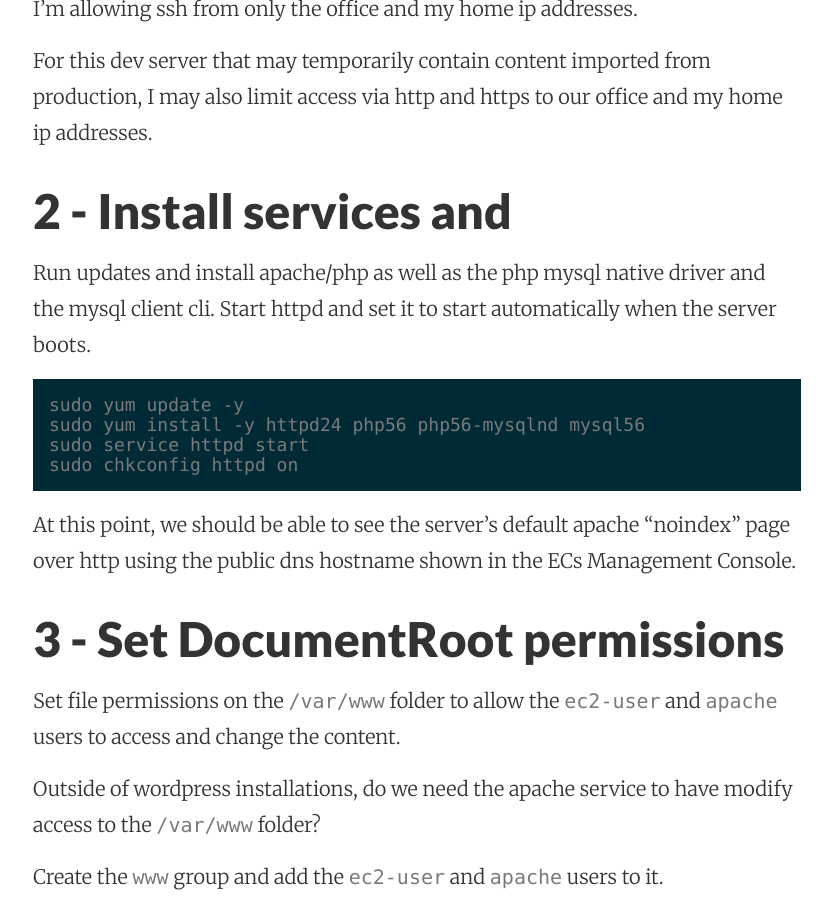
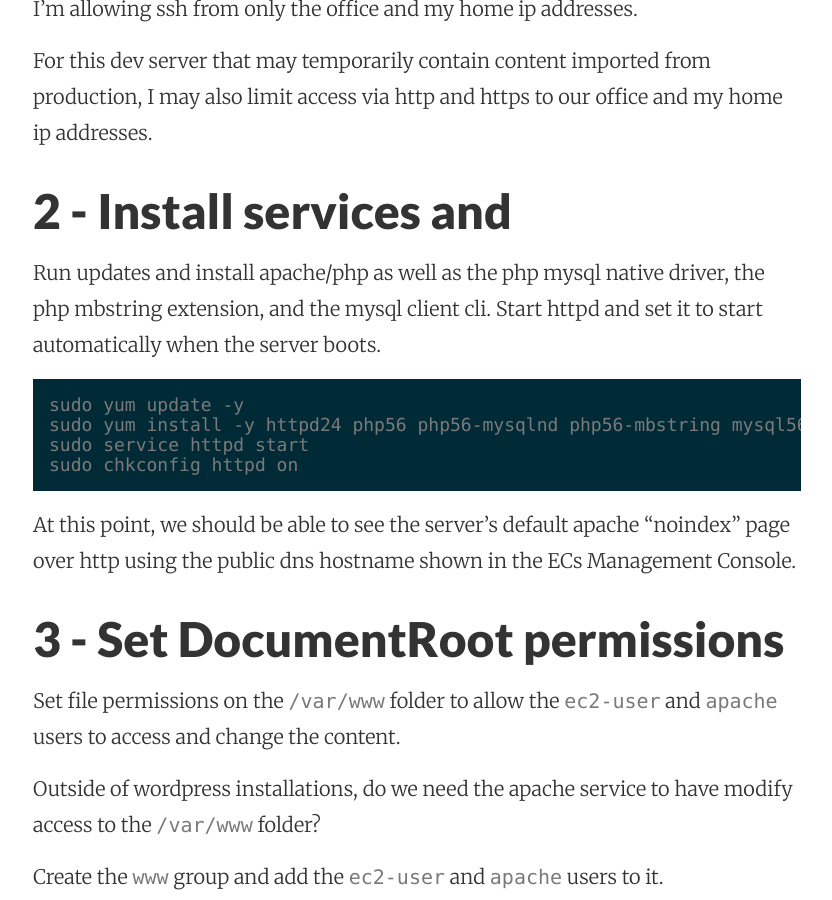
Before and after one commit to mattymaloney/mattymaloney.github.io, a Jekyll site: the page built from _posts/2016-03-24-aws-ec2-rds-linux-apache-php-wordpress-mariadb.md, in a window 1280 px wide and 900 px high, scrolled down 1230 px. Shown: the whole window, without its empty margins (223-1055 px from the left). Built offline with Jekyll 4.4.1, drawn with Linux system fonts in a browser that asks for light colours.

Commit message:
Updated 2016-03-24-aws-ec2-rds-linux-apache-php-wordpress-mariadb.md

````diff
--- a/_posts/2016-03-24-aws-ec2-rds-linux-apache-php-wordpress-mariadb.md
+++ b/_posts/2016-03-24-aws-ec2-rds-linux-apache-php-wordpress-mariadb.md
@@ -28,11 +28,11 @@ For this dev server that may temporarily contain content imported from productio
 
 ## 2 - Install services and
 
-Run updates and install apache/php as well as the php mysql native driver and the mysql client cli. Start httpd and set it to start automatically when the server boots.
+Run updates and install apache/php as well as the php mysql native driver, the php mbstring extension, and the mysql client cli. Start httpd and set it to start automatically when the server boots.
 
 ```
 sudo yum update -y
-sudo yum install -y httpd24 php56 php56-mysqlnd mysql56
+sudo yum install -y httpd24 php56 php56-mysqlnd php56-mbstring mysql56
 sudo service httpd start
 sudo chkconfig httpd on
 ```
````
